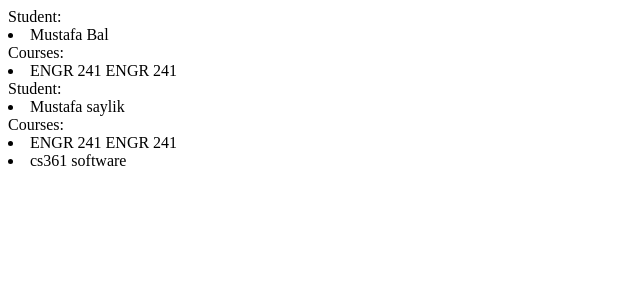
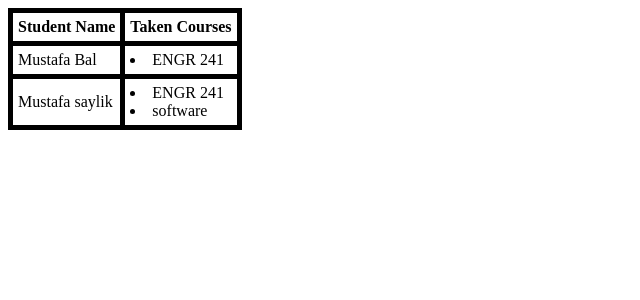
Before and after one commit to melikdaye/cs361project3, a Django app: page /studentssuccess/ in a window 1280 px wide. Shown: the top 300 px of the page, without its empty margins (0-640 px from the left). Run offline with Django 3.2, Linux system fonts and the light colour scheme; data comes from the database, SQL or seed files in the repository; both versions use the stored data as it was after the commit.

Commit message:
assigment 4 (css,table)

```diff
--- a/cs361project3/settings.py
+++ b/cs361project3/settings.py
@@ -121,3 +121,7 @@ USE_TZ = True
 # https://docs.djangoproject.com/en/1.9/howto/static-files/
 
 STATIC_URL = '/static/'
+STATICFILES_DIRS = [
+    os.path.join(BASE_DIR, "static"),
+    '/var/www/static/',
+]
--- /dev/null
+++ b/static/still.css
@@ -0,0 +1,20 @@
+input {
+    border-radius: 200px;
+    border-width: 5px;
+    border-color: black;
+    background-color: darkorange;
+    box-shadow: black;
+
+}
+
+table {
+    border-collapse: collapse;
+    border-spacing: 0px;
+}
+
+table, th, td {
+    padding: 5px;
+    border: 1px solid black;
+    border-radius: 100px;
+    border-width: 5px;
+}
--- a/templates/courseform.html
+++ b/templates/courseform.html
@@ -1,5 +1,7 @@
 <html>
 <head>
+    {% load staticfiles %}
+    <link rel="stylesheet" type="text/css" href="{% static "still.css" %}" />
  <title>Add Course</title>
 </head>
 <body>
--- a/templates/studentform.html
+++ b/templates/studentform.html
@@ -1,5 +1,7 @@
 <html>
 <head>
+    {% load staticfiles %}
+<link rel="stylesheet" type="text/css" href="{% static "still.css" %}" />
  <title>Add Student</title>
 </head>
 <body>
--- a/templates/studentssuccess.html
+++ b/templates/studentssuccess.html
@@ -4,17 +4,28 @@
     <meta charset="UTF-8">
     <title></title>
 </head>
+{% load staticfiles %}
+    <link rel="stylesheet" type="text/css" href="{% static "still.css" %}" />
 <body>
+<table>
+<thead>
+<th>Student Name</th>
+<th>Taken Courses</th>
+</thead>
+  {% for st in student %}
+<tr>
 
 
-{% for st in student %}
-    Student:
-    <li>{{ st }}</li>
-    Courses:
-    {% for c in st.course.all %}
-    <li>{{ c }}</li>
-    {% endfor %}
-{% endfor %}
+   <td>{{ st }}</td>
+
+
+    <td>{% for c in st.course.all %}<li>{{ c.course_name }}</li> {% endfor %}</td>
+
+
+</tr>{% endfor %}
+
+</table>
+
 
 
 
--- a/templates/teacherform.html
+++ b/templates/teacherform.html
@@ -1,5 +1,7 @@
 <html>
 <head>
+    {% load staticfiles %}
+    <link rel="stylesheet" type="text/css" href="{% static "still.css" %}" />
  <title>Add Teacher</title>
 </head>
 <body>
```
Also changed, not shown: templates/coursesuccess.html (+14 -1 lines), templates/teachersuccess.html (+10 -1 lines), db.sqlite3.
